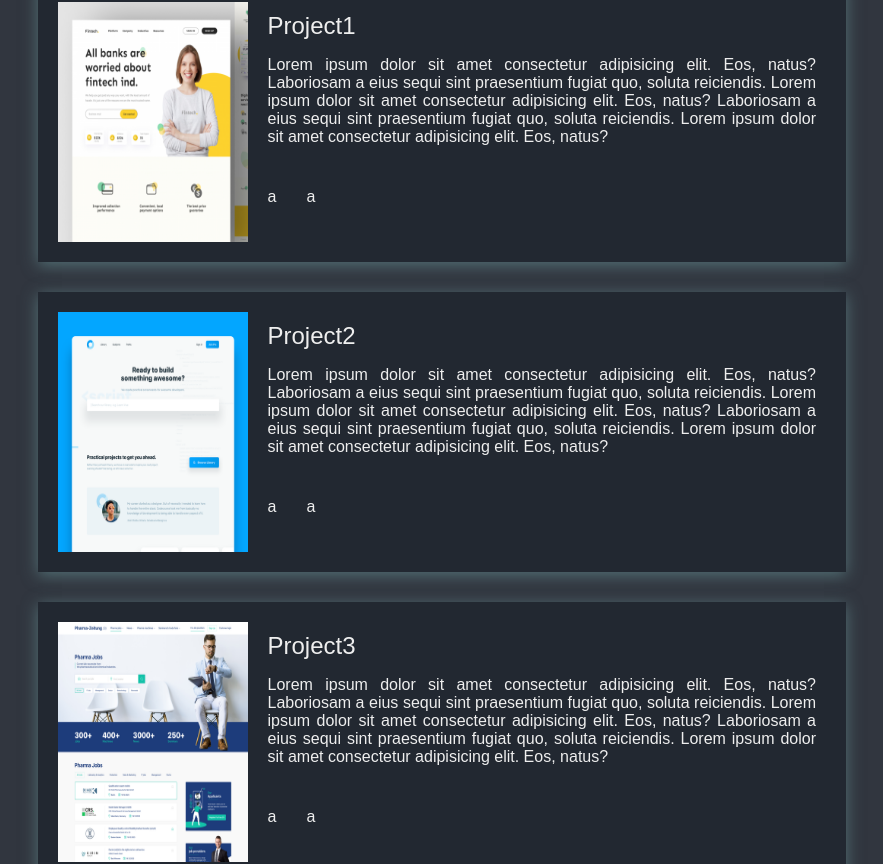
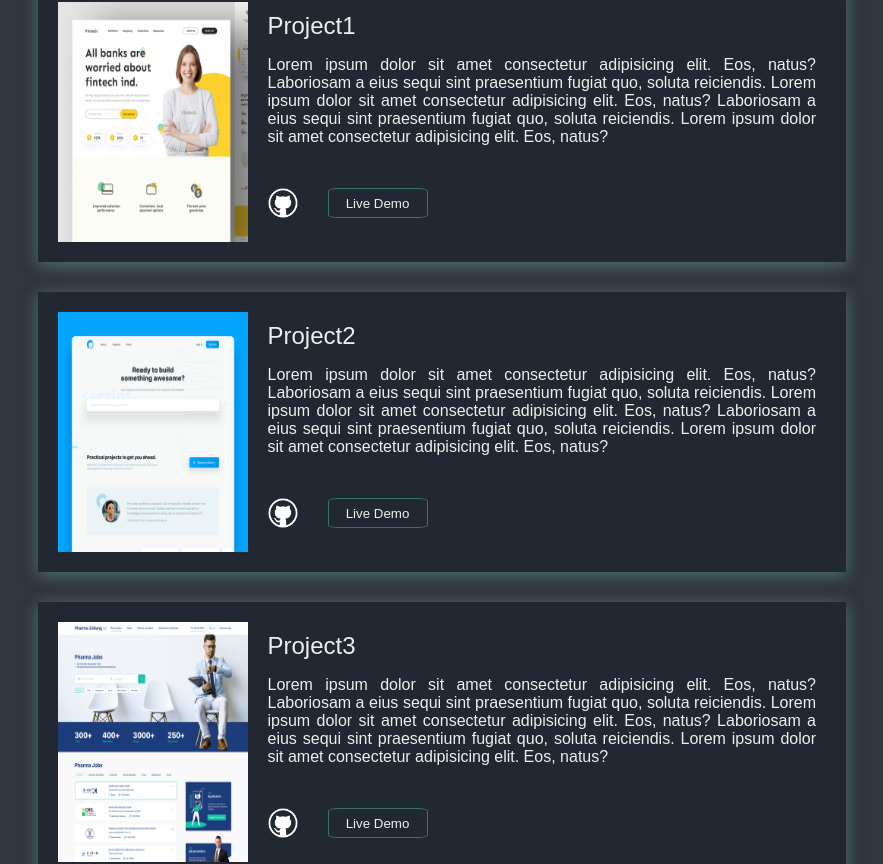
Before and after one commit to teodorSmilevski/personal-portfolio, a React (Vite) app: page / in a window 1280 px wide. Shown: the part 1658-2522 px from the top of the page, without its empty margins (198-1081 px from the left). Built offline with nearby package versions, Linux system fonts and the light colour scheme.

Commit message:
Projects change

```diff
--- a/src/components/ProjectCard.jsx
+++ b/src/components/ProjectCard.jsx
@@ -1,4 +1,5 @@
 import PropTypes from "prop-types";
+import githubLogo from "../assets/github-logo.png";
 export default function ProjectCard({
   image,
   title,
@@ -14,8 +15,16 @@ export default function ProjectCard({
           <h1>{title}</h1>
           <p>{description}</p>
           <div id="project-card-links">
-            <a href={githubLink}>a</a>
-            <a href={liveLink}>a</a>
+            <a href={githubLink}>
+              <img
+                src={githubLogo}
+                alt=""
+                style={{ width: "30px", height: "30px" }}
+              />
+            </a>
+            <a href={liveLink}>
+              <button>Live Demo</button>
+            </a>
           </div>
         </div>
       </div>
--- a/src/index.css
+++ b/src/index.css
@@ -236,6 +236,13 @@
   gap: 10px;
   font-size: 16px;
 }
+#project-card button {
+  width: 100px;
+  height: 30px;
+  background-color: transparent;
+  border: 1px solid #3d6e70;
+  border-radius: 10%;
+}
 #project-card img {
   width: 100%;
   height: 100%;
@@ -260,6 +267,10 @@
 #project-card-btn:hover {
   box-shadow: 0 3px 30px rgba(118, 171, 174, 1);
   background-color: red;
+  #project-card button {
+    background-color: #76abae;
+    cursor: pointer;
+  }
 }
 
 /* SECTION: FOOTER */
```
